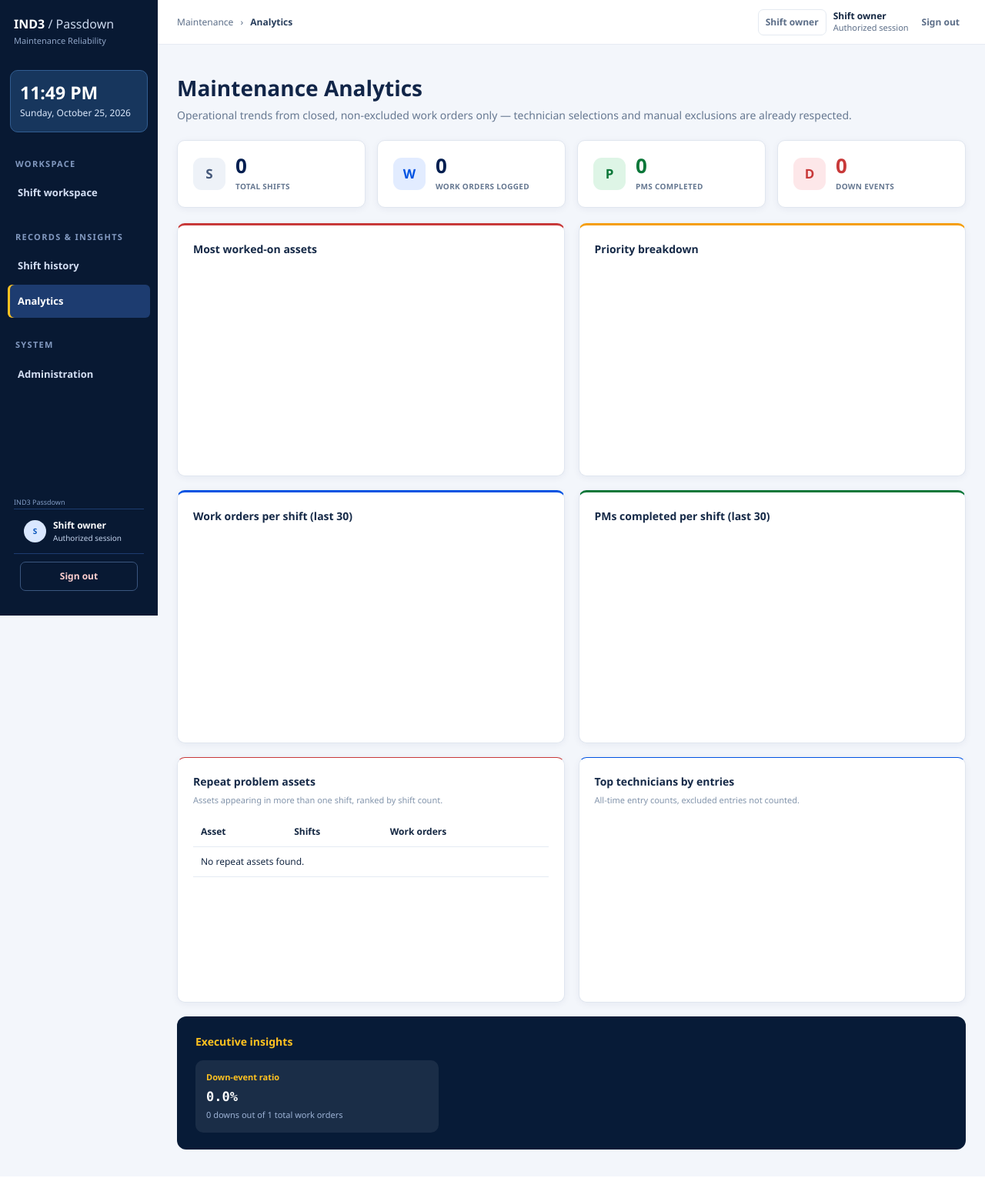
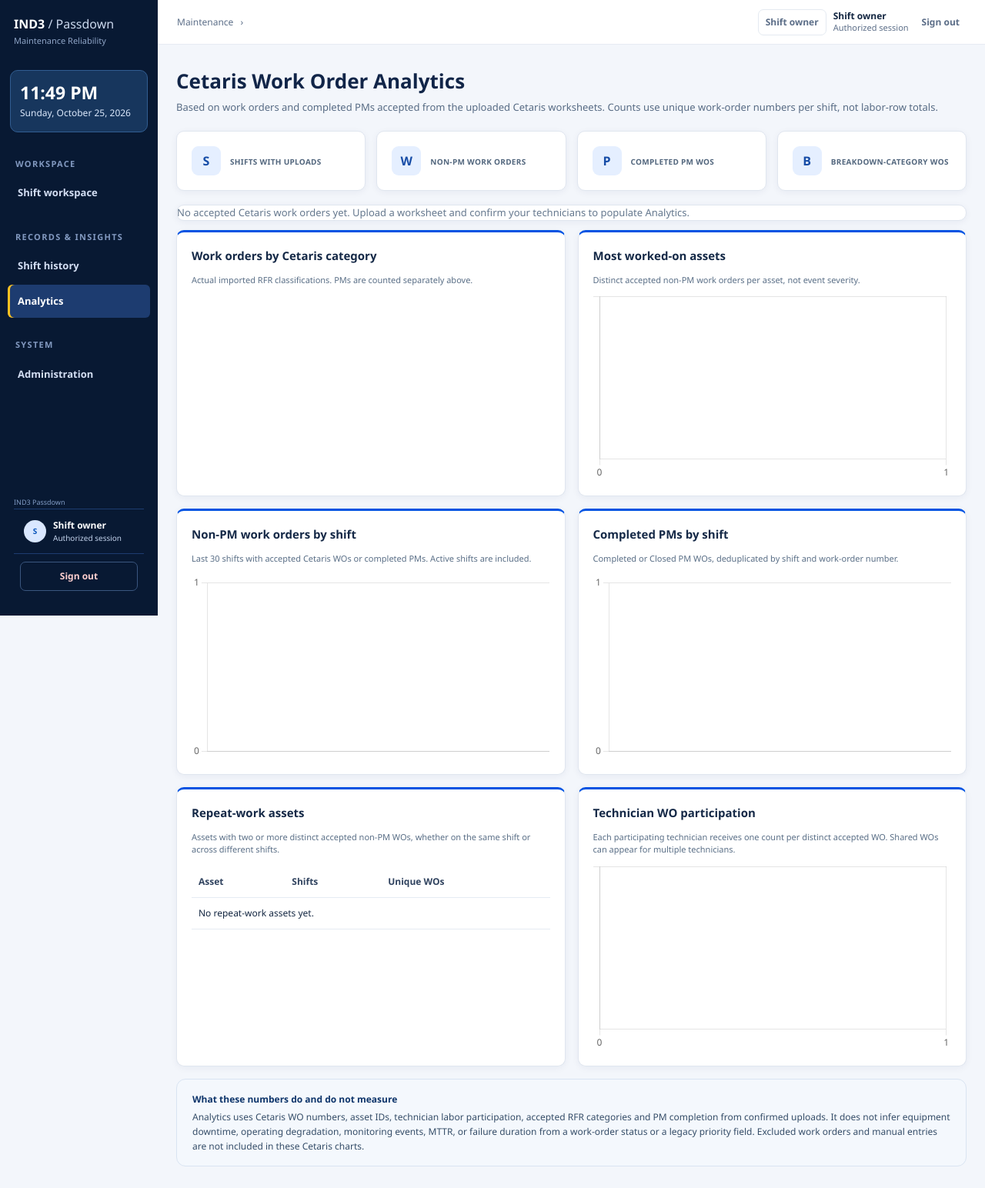
Before and after one commit to zak-isaac/ind3-shift-passdown, a Python web app: template templates/v3/analytics.html in a window 1280 px wide. Shown: the whole page at 77% size. Before the commit the page ends 1494 px from the top, so only its background shows below. Run offline with Jinja, Linux system fonts and the light colour scheme; the template is opened without the code that fills it, so the values that code supplies are empty; a map, chart or similar area stays blank.

Commit message:
Redesign V3 Analytics exclusively around accepted Cetaris RFR categories, unique WO/PM trends and technician participation

```diff
--- a/templates/v3/analytics.html
+++ b/templates/v3/analytics.html
@@ -1,138 +1,99 @@
-<!doctype html><html lang="en"><head><meta charset="utf-8"><meta name="viewport" content="width=device-width,initial-scale=1"><title>IND3 &middot; Analytics</title><link rel="stylesheet" href="/static/v3.css"><link rel="stylesheet" href="/static/v3_design2.css"><script src="/static/htmx.min.js"></script><script src="/static/chart.min.js"></script><style>
-body{font-family:ui-sans-serif,system-ui,-apple-system,BlinkMacSystemFont,'Segoe UI',sans-serif}
-.v3-insights{max-width:1260px;margin:auto;padding:35px 25px}
-.v3-insights h1{font-size:28px;margin:0;color:#112548}
-.v3-insights>p{color:#667891;margin:4px 0 22px}
-.v3-metrics{display:grid;grid-template-columns:repeat(auto-fit,minmax(170px,1fr));gap:15px;margin:0 0 20px}
-.v3-metric-card{padding:18px 20px;display:flex;align-items:center;gap:13px}
-.v3-metric-icon{width:42px;height:42px;border-radius:11px;background:#eef2f8;color:#45587a;display:grid;place-items:center;font-weight:900;font-size:17px;flex:none}
-.v3-metric-blue{background:#e2ecff;color:#0053e2}
-.v3-metric-green{background:#def5e6;color:#0c7739}
-.v3-metric-red{background:#fde7e9;color:#c83939}
-.v3-metrics strong{font-size:26px;display:block;color:#001e50;line-height:1.1}
-.v3-metrics strong.down{color:#c83939}
-.v3-metrics strong.green{color:#0c7739}
-.v3-metrics small{color:#667891;font-weight:700;text-transform:uppercase;letter-spacing:.03em;font-size:10px}
-.v3-charts .card{border-top:3px solid var(--border,#e0e6ef)}
-.v3-accent-red{border-top-color:#c83939!important}
-.v3-accent-amber{border-top-color:#f59e0b!important}
-.v3-accent-blue{border-top-color:#0053e2!important}
-.v3-accent-green{border-top-color:#0c7739!important}
-.v3-charts{display:grid;grid-template-columns:1fr 1fr;gap:18px;margin-bottom:18px}
-.v3-charts .card{padding:20px}
-.v3-charts h2{font-size:14px;margin:0 0 14px;color:#152947}
-.v3-chart-wrap{position:relative;height:250px}
-.v3-tables{display:grid;grid-template-columns:1fr 1fr;gap:18px}
-.v3-tables .card{padding:20px}
-.v3-tables h2{font-size:14px;margin:0 0 6px;color:#152947}
-.v3-tables p.hint{font-size:11px;color:#8294ab;margin:0 0 14px}
+<!doctype html>
+<html lang="en"><head><meta charset="utf-8"><meta name="viewport" content="width=device-width,initial-scale=1">
+<title>IND3 / Passdown — Cetaris Analytics</title>
+<link rel="stylesheet" href="/static/v3.css"><link rel="stylesheet" href="/static/v3_design2.css">
+<script src="/static/chart.min.js"></script><script src="/static/v3_live_clock.js" defer></script>
+<style>
+.v3-insights{max-width:1280px;margin:auto;padding:28px 24px}
+.v3-insights h1{font-size:26px;margin:0 0 5px;color:#112548}
+.v3-insights .intro{color:#576b84;margin:0 0 20px;font-size:13px;line-height:1.5}
+.v3-metrics{display:grid;grid-template-columns:repeat(auto-fit,minmax(180px,1fr));gap:14px;margin:0 0 18px}
+.v3-metric-card{padding:19px;display:flex;gap:12px;align-items:center}
+.v3-metric-icon{width:38px;height:38px;border-radius:9px;background:#e5efff;color:#174da7;display:grid;place-items:center;font-weight:900;font-size:16px;flex:none}
+.v3-metrics strong{font-size:27px;display:block;color:#001e50;line-height:1.15}
+.v3-metrics small{color:#53677e;font-weight:750;text-transform:uppercase;letter-spacing:.03em;font-size:10px}
+.v3-charts,.v3-tables{display:grid;grid-template-columns:repeat(2,minmax(0,1fr));gap:16px;margin-bottom:16px}
+.v3-charts .card,.v3-tables .card{padding:19px;min-width:0;border-top:3px solid #0053e2}
+.v3-charts h2,.v3-tables h2{font-size:15px;color:#152947;margin:0 0 12px}
+.v3-chart-wrap{height:240px;position:relative}
+.v3-charts .hint,.v3-tables .hint{color:#596e86;font-size:11px;margin:0 0 13px;line-height:1.5}
 .v3-tables table{width:100%;border-collapse:collapse;font-size:12px}
-.v3-tables td,.v3-tables th{padding:10px;border-bottom:1px solid #e5ebf3;text-align:left}
-.v3-insight-strip{background:#071b37;border-radius:12px;padding:22px 24px;margin-top:18px;color:#fff}
-.v3-insight-strip h2{font-size:14px;margin:0 0 14px;color:#ffc220}
-.v3-insight-grid{display:grid;grid-template-columns:repeat(3,1fr);gap:14px}
-.v3-insight-card{background:rgba(255,255,255,.08);border-radius:10px;padding:14px}
-.v3-insight-card p.label{color:#ffc220;font-weight:800;font-size:11px;margin:0 0 4px}
-.v3-insight-card p.value{color:#fff;font-weight:800;font-size:17px;margin:0 0 3px;font-family:ui-monospace,SFMono-Regular,Consolas,monospace}
-.v3-insight-card p.sub{color:#9db3d6;font-size:11px;margin:0}
-@media(max-width:900px){.v3-charts,.v3-tables,.v3-insight-grid{grid-template-columns:1fr}}
-</style></head><body>
+.v3-tables th,.v3-tables td{text-align:left;padding:11px 9px;border-bottom:1px solid #e5ebf3}
+.v3-tables th{color:#30435f;font-weight:800}
+.v3-source-note{padding:16px 20px;border:1px solid #d9e4f2;border-radius:12px;background:#f4f8fd;color:#354d68;font-size:12px;line-height:1.6}
+.v3-source-note strong{display:block;color:#0e356b;margin-bottom:4px}
+.v3-blank{font-size:13px;color:#65788e;margin:12px 0}
+@media(max-width:950px){.v3-charts,.v3-tables{grid-template-columns:1fr}}
+@media(max-width:530px){.v3-insights{padding:15px 12px}.v3-metrics{grid-template-columns:repeat(2,minmax(0,1fr))}.v3-chart-wrap{height:220px}}
+</style>
+</head><body>
 <div class="shell design2-shell">
-{% set active_page = 'analytics' %}
+{% set active_page='analytics' %}
 {% include 'v3/_sidebar.html' %}
 <div class="viewport">
-{% set crumb = 'Analytics' %}
 {% include 'v3/_topbar.html' %}
-<main class="v3-insights" id="main-content"><h1>Maintenance Analytics</h1><p>Operational trends from closed, non-excluded work orders only &mdash; technician selections and manual exclusions are already respected.</p>
-
+<main class="v3-insights" id="main-content">
+  <h1>Cetaris Work Order Analytics</h1>
+  <p class="intro">Based on work orders and completed PMs accepted from the uploaded Cetaris worksheets. Counts use unique work-order numbers per shift, not labor-row totals.</p>
   <div class="v3-metrics">
-  <div class="card v3-metric-card"><div class="v3-metric-icon">S</div><div><strong>{{ data.totals.total_shifts or 0 }}</strong><small>Total shifts</small></div></div>
-  <div class="card v3-metric-card"><div class="v3-metric-icon v3-metric-blue">W</div><div><strong>{{ data.totals.total_entries or 0 }}</strong><small>Work orders logged</small></div></div>
-  <div class="card v3-metric-card"><div class="v3-metric-icon v3-metric-green">P</div><div><strong class="green">{{ data.totals.total_pms or 0 }}</strong><small>PMs completed</small></div></div>
-  <div class="card v3-metric-card"><div class="v3-metric-icon v3-metric-red">D</div><div><strong class="down">{{ data.priority_totals.down or 0 }}</strong><small>Down events</small></div></div>
+    <div class="card v3-metric-card"><div class="v3-metric-icon">S</div><div><strong>{{ data.totals.total_shifts }}</strong><small>Shifts with uploads</small></div></div>
+    <div class="card v3-metric-card"><div class="v3-metric-icon">W</div><div><strong>{{ data.totals.total_entries }}</strong><small>Non-PM work orders</small></div></div>
+    <div class="card v3-metric-card"><div class="v3-metric-icon">P</div><div><strong>{{ data.totals.total_pms }}</strong><small>Completed PM WOs</small></div></div>
+    <div class="card v3-metric-card"><div class="v3-metric-icon">B</div><div><strong>{{ data.totals.breakdown_wos }}</strong><small>Breakdown-category WOs</small></div></div>
   </div>
-
+  {% if not data.totals.total_entries and not data.totals.total_pms %}
+    <p class="card v3-blank">No accepted Cetaris work orders yet. Upload a worksheet and confirm your technicians to populate Analytics.</p>
+  {% endif %}
   <div class="v3-charts">
-  <div class="card v3-accent-red"><h2>Most worked-on assets</h2><div class="v3-chart-wrap"><canvas id="chartTopAssets"></canvas></div></div>
-  <div class="card v3-accent-amber"><h2>Priority breakdown</h2><div class="v3-chart-wrap"><canvas id="chartPriority"></canvas></div></div>
-  <div class="card v3-accent-blue"><h2>Work orders per shift (last 30)</h2><div class="v3-chart-wrap"><canvas id="chartWOTrend"></canvas></div></div>
-  <div class="card v3-accent-green"><h2>PMs completed per shift (last 30)</h2><div class="v3-chart-wrap"><canvas id="chartPMTrend"></canvas></div></div>
+    <section class="card"><h2>Work orders by Cetaris category</h2><p class="hint">Actual imported RFR classifications. PMs are counted separately above.</p><div class="v3-chart-wrap"><canvas id="chartCategories" aria-label="Work orders by Cetaris classification" role="img"></canvas></div></section>
+    <section class="card"><h2>Most worked-on assets</h2><p class="hint">Distinct accepted non-PM work orders per asset, not event severity.</p><div class="v3-chart-wrap"><canvas id="chartTopAssets" aria-label="Assets by unique work order count" role="img"></canvas></div></section>
+    <section class="card"><h2>Non-PM work orders by shift</h2><p class="hint">Last 30 shifts with accepted Cetaris WOs or completed PMs. Active shifts are included.</p><div class="v3-chart-wrap"><canvas id="chartWOTrend" aria-label="Non-PM work orders by shift" role="img"></canvas></div></section>
+    <section class="card"><h2>Completed PMs by shift</h2><p class="hint">Completed or Closed PM WOs, deduplicated by shift and work-order number.</p><div class="v3-chart-wrap"><canvas id="chartPMTrend" aria-label="Completed PMs by shift" role="img"></canvas></div></section>
   </div>
-
   <div class="v3-tables">
-<section class="card v3-accent-red"><h2>Repeat problem assets</h2><p class="hint">Assets appearing in more than one shift, ranked by shift count.</p><table><thead><tr><th>Asset</th><th>Shifts</th><th>Work orders</th></tr></thead><tbody>{% for item in data.repeat_assets %}<tr><td>{{ item.unit }}</td><td>{{ item.shift_cnt }}</td><td>{{ item.total_wo }}</td></tr>{% else %}<tr><td colspan="3">No repeat assets found.</td></tr>{% endfor %}</tbody></table></section>
-<section class="card v3-accent-blue"><h2>Top technicians by entries</h2><p class="hint">All-time entry counts, excluded entries not counted.</p><div class="v3-chart-wrap" style="height:220px"><canvas id="chartTopTechs"></canvas></div></section>
+    <section class="card"><h2>Repeat-work assets</h2><p class="hint">Assets with two or more distinct accepted non-PM WOs, whether on the same shift or across different shifts.</p>
+      <table><thead><tr><th>Asset</th><th>Shifts</th><th>Unique WOs</th></tr></thead><tbody>
+      {% for item in data.repeat_assets %}<tr><td>{{ item.unit }}</td><td>{{ item.shift_cnt }}</td><td>{{ item.total_wo }}</td></tr>
+      {% else %}<tr><td colspan="3">No repeat-work assets yet.</td></tr>{% endfor %}
+      </tbody></table>
+    </section>
+    <section class="card"><h2>Technician WO participation</h2><p class="hint">Each participating technician receives one count per distinct accepted WO. Shared WOs can appear for multiple technicians.</p>
+      <div class="v3-chart-wrap"><canvas id="chartTopTechs" aria-label="Technician WO participation counts" role="img"></canvas></div>
+    </section>
   </div>
-
-<div class="v3-insight-strip"><h2>Executive insights</h2><div class="v3-insight-grid">
-{% if data.repeat_assets %}{% set top = data.repeat_assets[0] %}<div class="v3-insight-card"><p class="label">Most problematic asset</p><p class="value">{{ top.unit }}</p><p class="sub">{{ top.shift_cnt }} shifts &middot; {{ top.total_wo }} work orders</p></div>{% endif %}
-{% if data.top_techs %}{% set top_tech = data.top_techs[0] %}<div class="v3-insight-card"><p class="label">Most active technician</p><p class="value">{{ top_tech.tech_name }}</p><p class="sub">{{ top_tech.cnt }} entries logged</p></div>{% endif %}
-{% set downs = data.priority_totals.down or 0 %}{% set total = data.totals.total_entries or 1 %}<div class="v3-insight-card"><p class="label">Down-event ratio</p><p class="value">{{ ((downs / total) * 100) | round(1) }}%</p><p class="sub">{{ downs }} downs out of {{ total }} total work orders</p></div>
-</div></div>
-
-</main>
-</div></div>
+  <div class="v3-source-note"><strong>What these numbers do and do not measure</strong>
+  Analytics uses Cetaris WO numbers, asset IDs, technician labor participation, accepted RFR categories and PM completion from confirmed uploads. It does not infer equipment downtime, operating degradation, monitoring events, MTTR, or failure duration from a work-order status or a legacy priority field. Excluded work orders and manual entries are not included in these Cetaris charts.</div>
+</main></div></div>
 <script>
-const D = {{ data | tojson }};
-const WM_BLUE='#0053e2', WM_SPARK='#ffc220', WM_RED='#c83939', WM_GREEN='#0c7739', GRAY='#94a3b8';
-Chart.defaults.font.family = "'Segoe UI', ui-sans-serif, system-ui, sans-serif";
-Chart.defaults.plugins.legend.display = false;
-
-new Chart(document.getElementById('chartTopAssets'), {
-  type: 'bar',
-  data: { labels: D.top_assets.map(a => a.unit),
-    datasets: [{ data: D.top_assets.map(a => a.cnt),
-      backgroundColor: D.top_assets.map((_, i) => i < 3 ? WM_RED : WM_BLUE), borderRadius: 6 }] },
-  options: { responsive: true, maintainAspectRatio: false,
-    scales: { y: { beginAtZero: true, ticks: { precision: 0 } } },
-    plugins: { legend: { display: false },
-      tooltip: { callbacks: { label: ctx => ` ${ctx.raw} work order${ctx.raw !== 1 ? 's' : ''}` } } } }
-});
-
-const pt = D.priority_totals;
-new Chart(document.getElementById('chartPriority'), {
-  type: 'doughnut',
-  data: { labels: ['Down', 'Degraded', 'Monitor'],
-    datasets: [{ data: [pt.down || 0, pt.degraded || 0, pt.monitor || 0],
-      backgroundColor: [WM_RED, WM_SPARK, WM_GREEN], borderWidth: 2, borderColor: '#fff' }] },
-  options: { responsive: true, maintainAspectRatio: false,
-    plugins: { legend: { display: true, position: 'bottom' } } }
-});
-
-const wos = D.wo_by_shift;
-new Chart(document.getElementById('chartWOTrend'), {
-  type: 'line',
-  data: { labels: wos.map(s => s.date + ' ' + s.shift_type),
-    datasets: [
-      { label: 'Total WOs', data: wos.map(s => s.wo_count),
-        borderColor: WM_BLUE, backgroundColor: WM_BLUE + '22', fill: true, tension: 0.3, pointRadius: 3 },
-      { label: 'Down events', data: wos.map(s => s.down_count),
-        borderColor: WM_RED, backgroundColor: WM_RED + '22', fill: false, tension: 0.3, pointRadius: 3 }
-    ] },
-  options: { responsive: true, maintainAspectRatio: false,
-    plugins: { legend: { display: true, position: 'top' } },
-    scales: { x: { ticks: { maxRotation: 45, font: { size: 9 } } },
-              y: { beginAtZero: true, ticks: { precision: 0 } } } }
-});
-
-const pms = D.pm_by_shift;
-new Chart(document.getElementById('chartPMTrend'), {
-  type: 'bar',
-  data: { labels: pms.map(s => s.date + ' ' + s.shift_type),
-    datasets: [{ label: 'PMs', data: pms.map(s => s.pm_count), backgroundColor: WM_GREEN + 'cc', borderRadius: 4 }] },
-  options: { responsive: true, maintainAspectRatio: false,
-    plugins: { legend: { display: false } },
-    scales: { x: { ticks: { maxRotation: 45, font: { size: 9 } } },
-              y: { beginAtZero: true, ticks: { precision: 0 } } } }
-});
-
-new Chart(document.getElementById('chartTopTechs'), {
-  type: 'bar',
-  data: { labels: D.top_techs.map(t => t.tech_name),
-    datasets: [{ data: D.top_techs.map(t => t.cnt), backgroundColor: WM_BLUE, borderRadius: 6 }] },
-  options: { indexAxis: 'y', responsive: true, maintainAspectRatio: false,
-    plugins: { legend: { display: false } },
-    scales: { x: { beginAtZero: true, ticks: { precision: 0 } } } }
-});
+(function(){
+  if(typeof Chart === 'undefined') return;
+  const D={{ data | tojson }};
+  const C={blue:'#0053e2',amber:'#f7ba29',green:'#158047',navy:'#133a70',gray:'#8394aa'};
+  Chart.defaults.font.family="'Segoe UI',system-ui,sans-serif";
+  Chart.defaults.plugins.legend.display=false;
+  const integers={beginAtZero:true,ticks:{precision:0}};
+  function draw(id,config){const e=document.getElementById(id);if(e)return new Chart(e,config);}
+  const categories=D.categories||[];
+  draw('chartCategories',{type:'doughnut',
+    data:{labels:categories.map(x=>x.name),datasets:[{data:categories.map(x=>x.cnt),
+      backgroundColor:[C.navy,C.amber,C.green,C.blue,C.gray],borderWidth:2,borderColor:'#fff'}]},
+    options:{responsive:true,maintainAspectRatio:false,plugins:{legend:{display:true,position:'bottom'}}}});
+  const assets=D.top_assets||[];
+  draw('chartTopAssets',{type:'bar',
+    data:{labels:assets.map(x=>x.unit),datasets:[{data:assets.map(x=>x.cnt),backgroundColor:C.blue,borderRadius:5}]},
+    options:{responsive:true,maintainAspectRatio:false,indexAxis:'y',scales:{x:integers}}});
+  const wos=D.wo_by_shift||[];
+  draw('chartWOTrend',{type:'line',
+    data:{labels:wos.map(x=>x.date+' '+x.shift_type),datasets:[{label:'Unique WOs',data:wos.map(x=>x.wo_count),borderColor:C.blue,backgroundColor:'#0053e222',fill:true,tension:.2,pointRadius:3}]},
+    options:{responsive:true,maintainAspectRatio:false,scales:{y:integers,x:{ticks:{maxRotation:45,font:{size:9}}}}}});
+  const pms=D.pm_by_shift||[];
+  draw('chartPMTrend',{type:'bar',
+    data:{labels:pms.map(x=>x.date+' '+x.shift_type),datasets:[{data:pms.map(x=>x.pm_count),backgroundColor:C.green,borderRadius:4}]},
+    options:{responsive:true,maintainAspectRatio:false,scales:{y:integers,x:{ticks:{maxRotation:45,font:{size:9}}}}}});
+  const tech=D.top_techs||[];
+  draw('chartTopTechs',{type:'bar',
+    data:{labels:tech.map(x=>x.tech_name),datasets:[{data:tech.map(x=>x.cnt),backgroundColor:C.navy,borderRadius:4}]},
+    options:{indexAxis:'y',responsive:true,maintainAspectRatio:false,scales:{x:integers}}});
+})();
 </script>
 </body></html>
```
Lines whose indentation alone changed are shown as unchanged.
